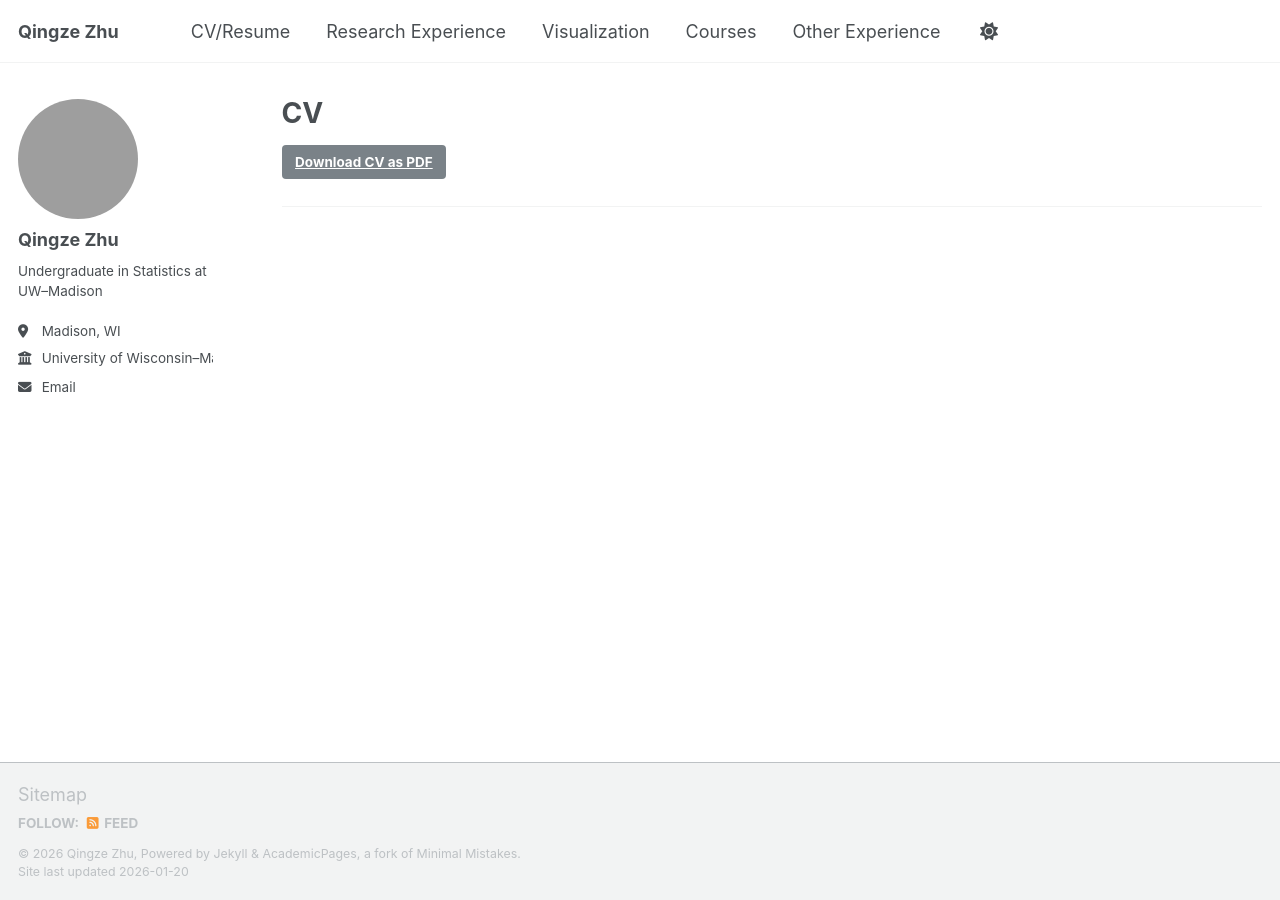
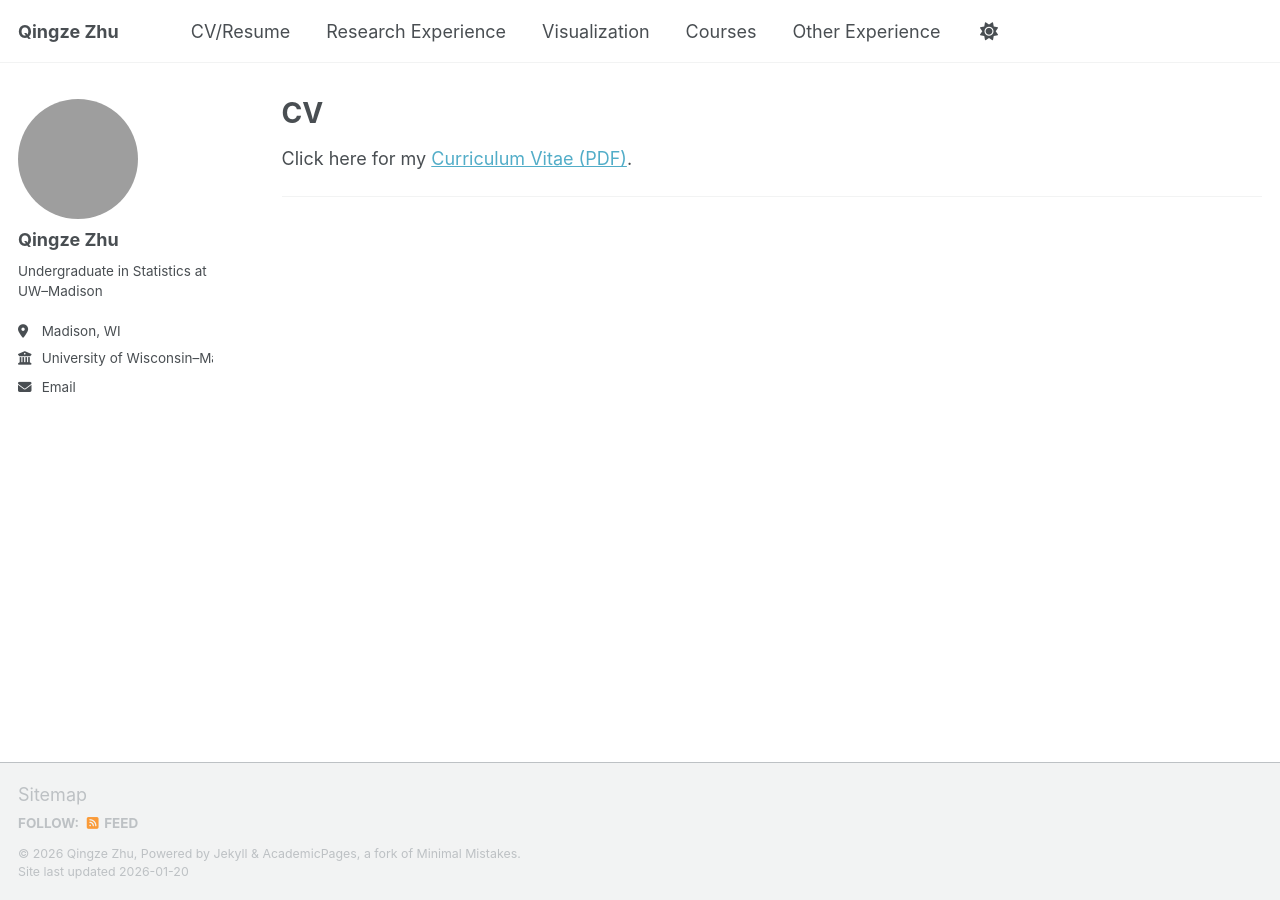
Before and after one commit to ZQZ0630/QingzeZhu-Personal-Webpage, a Jekyll site: the page built from _pages/cv.md, in a window 1280 px wide. Built offline with Jekyll 4.4.1, drawn with Linux system fonts in a browser that asks for light colours; a script bundle is joined from its source files by our own code; library files that are not in the unit come from our copies.

Commit message:
Update CV link text for clarity

```diff
--- a/_pages/cv.md
+++ b/_pages/cv.md
@@ -7,6 +7,6 @@ redirect_from:
   - /resume
 ---
 
-[Download CV as PDF]({{ site.baseurl }}/files/Zhu_Qingze_resume.pdf){: .btn .btn--primary}
+Click here for my [Curriculum Vitae (PDF)]({{ site.baseurl }}/files/Zhu_Qingze_resume.pdf).
 
 ---
```
